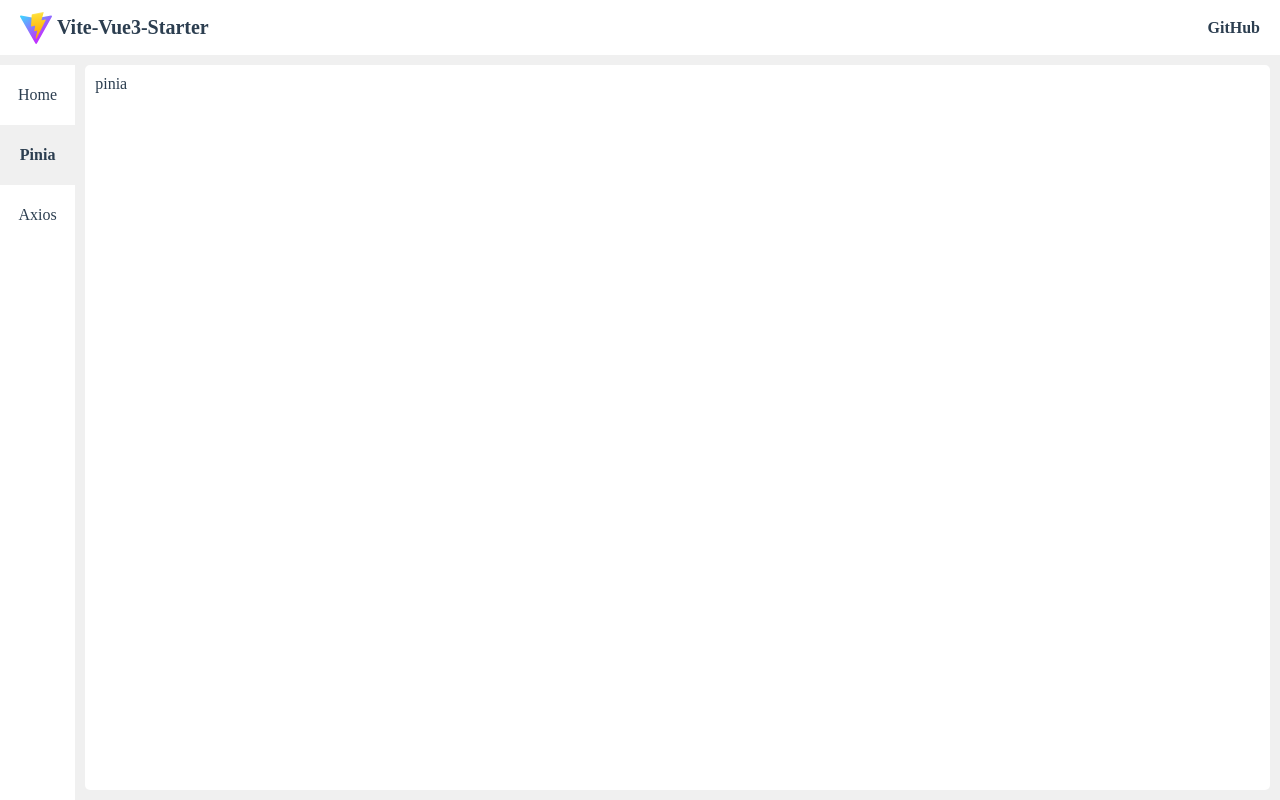
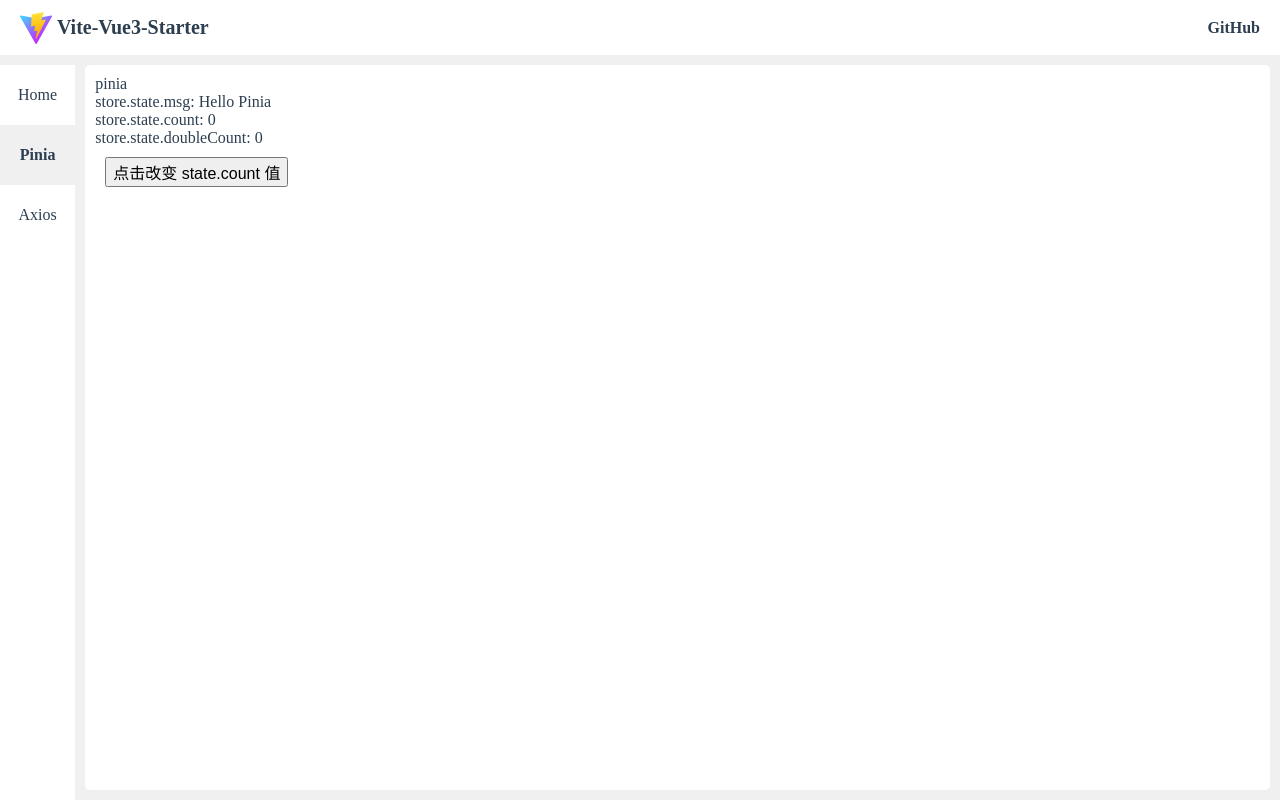
Before and after one commit to XPoet/vite-vue-starter, a Vue app: page /#/pinia in a window 1280 px wide. Built offline with nearby package versions, Linux system fonts and the light colour scheme.

Commit message:
feat(store): 集成数据状态管理工具 Pinia

```diff
--- a/package.json
+++ b/package.json
@@ -9,6 +9,7 @@
     "preview": "vite preview"
   },
   "dependencies": {
+    "pinia": "^2.0.17",
     "vue": "^3.2.37",
     "vue-router": "^4.1.2"
   },
--- a/src/main.ts
+++ b/src/main.ts
@@ -1,7 +1,13 @@
 import { createApp } from 'vue'
 import App from './App.vue'
 import router from '@/router'
+import { createPinia } from 'pinia'
 
 import '@/style/basic.styl'
 
-createApp(App).use(router).mount('#app')
+const pinia = createPinia()
+
+createApp(App)
+  .use(router)
+  .use(pinia)
+  .mount('#app')
--- /dev/null
+++ b/src/store/index.ts
@@ -0,0 +1,22 @@
+import { ref, computed } from 'vue'
+import { defineStore } from 'pinia'
+
+export const mainStore = defineStore('main', () => {
+  // state(ref)
+  const msg = ref<string>('Hello Pinia')
+  const count = ref<number>(0)
+
+  // getters(computed)
+  const doubleCount = computed(() => {
+    return count.value * 2
+  })
+
+  // actions(function)
+  const increment = () => {
+    count.value++
+  }
+
+  return {
+    msg, count, doubleCount, increment
+  }
+})
--- a/src/views/pinia.vue
+++ b/src/views/pinia.vue
@@ -1,7 +1,26 @@
-<script setup lang="ts"></script>
+<script setup lang="ts">
+import { storeToRefs } from 'pinia'
+import { mainStore } from '@/store'
+
+const store = mainStore()
+const { msg, count, doubleCount } = storeToRefs(store) // store 响应式解构
+
+const changeCount = () => {
+  store.increment() // 使用 store 中定义的 action increment 改变 count 值
+}
+</script>
 
 <template>
   <div>pinia</div>
+  <div>store.state.msg: {{ msg }}</div>
+  <div>store.state.count: {{ count }}</div>
+  <div>store.state.doubleCount: {{ doubleCount }}</div>
+  <div><button @click="changeCount">点击改变 state.count 值</button></div>
 </template>
 
-<style scoped></style>
+<style scoped lang="stylus">
+button {
+  margin 10px
+  font-size 16px
+}
+</style>
```
Also changed, not shown: 1 other file (tests, documents, lock files or other folders).
